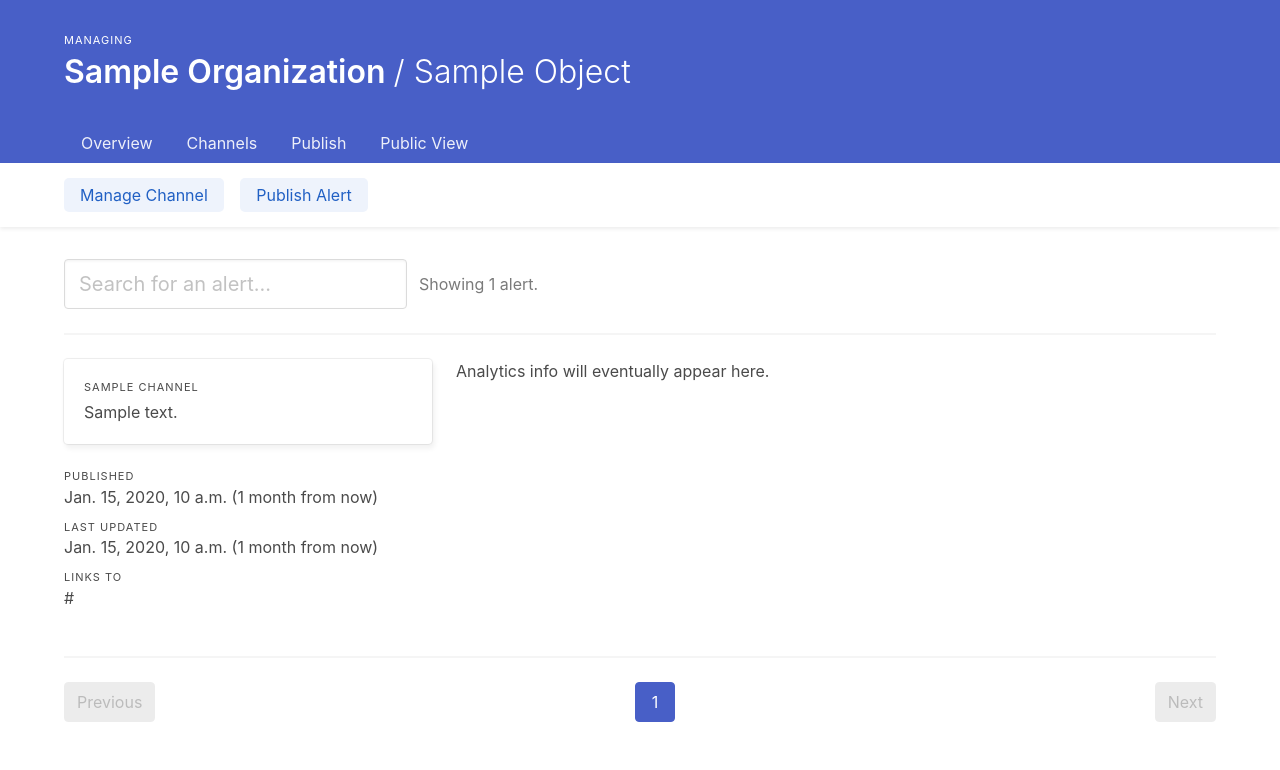
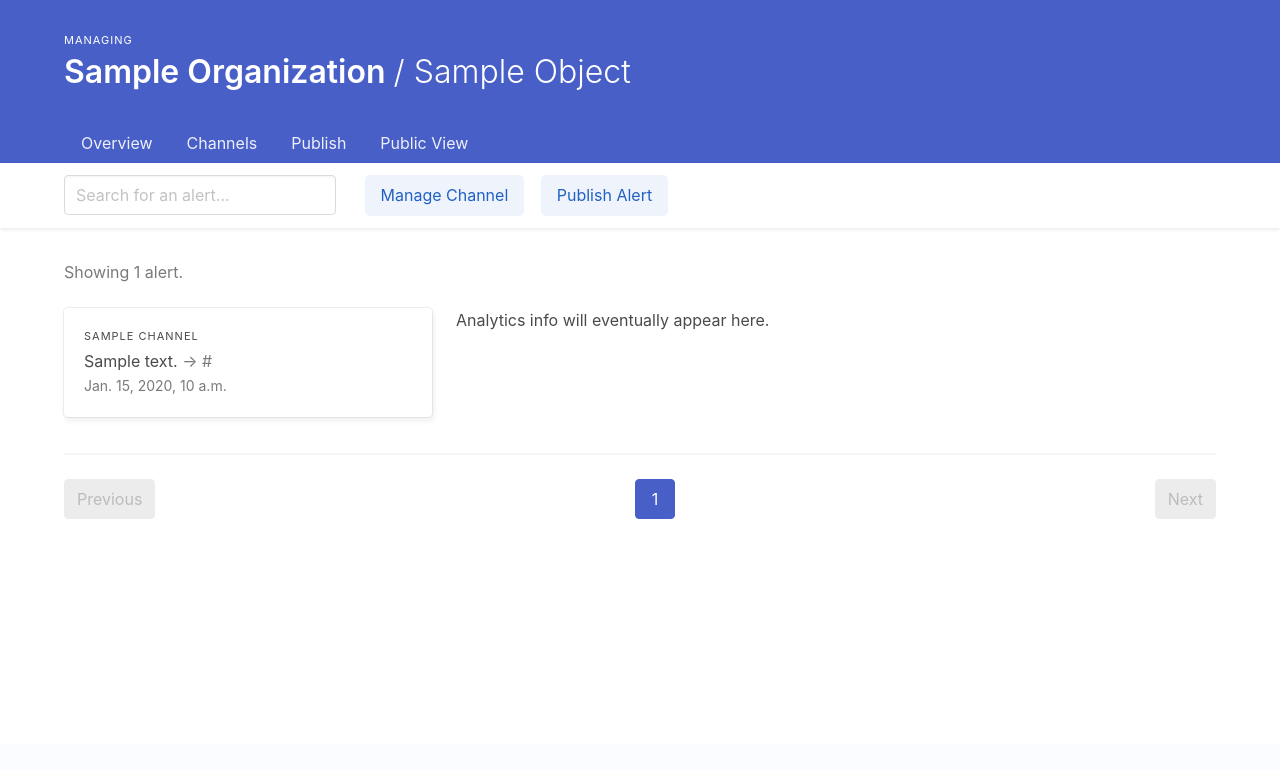
Before and after one commit to news-catalyst/openalerts, a Django app: template openalerts/management/templates/management/pages/channel.html in a window 1280 px wide. Shown: the part 56-826 px from the top of the page. After the commit the page ends 575 px from the top, so only its background shows below. Run offline with Django 3.2, Linux system fonts and the light colour scheme; the template is opened without the code that fills it: most values are stand-ins (such as "Sample title", 1, 10 or a date in 2020); some libraries are stand-ins or nearby versions.

Commit message:
Improve channel list styling

```diff
--- a/openalerts/management/static/management/css/management.css
+++ b/openalerts/management/static/management/css/management.css
@@ -41,8 +41,8 @@ a.box:hover {
 }
 
 .org-page-action:not(:empty) {
-    padding-top: 1.25em;
-    padding-bottom: 1.25em;
+    padding-top: 0.75em;
+    padding-bottom: 0.75em;
 }
 
 .org-page-action a {
@@ -50,14 +50,21 @@ a.box:hover {
     color: #2160c4;
     cursor: pointer;
     justify-content: center;
-    padding-bottom: calc(.5em - 1px);
+    padding-bottom: calc(.6em - 1px);
     padding-left: 1em;
     padding-right: 1em;
-    margin-right: 0.75em;
-    padding-top: calc(.5em - 1px);
+    padding-top: calc(.6em - 1px);
     text-align: center;
     white-space: nowrap;
     border-radius: 5px;
+}
+
+.org-page-action * {
+    margin-right: 0.75em;
+    margin-top: 0px;
+    margin-bottom: 0px;
+    display: inline-block;
+    width: inherit;
 }
 
 .is-org-hero .hero-body {
--- a/openalerts/management/templates/management/includes/alert.html
+++ b/openalerts/management/templates/management/includes/alert.html
@@ -4,16 +4,9 @@
     <div class="column is-4">
         <a class="box card" href="{% url "management:edit_alert" org_id=organization.id pk=alert.id %}">
             <p class="heading">{{alert.channel.name}}</p>
-            <p>{{alert.content}}</p>
+            <p>{{alert.content}} {% if alert.url %}<span class="alert-url has-text-grey">&rarr; {{alert.url}}</span>{% endif %}</p>
+            <p class="has-text-grey"><small>{{alert.published}} {% if alert.updated != alert.published %}(updated {{alert.updated|naturaltime}}){% endif %}</small></p>
         </a>
-        <p class="heading is-marginless">Published</p>
-        <p class="has-bottom-margin">{{alert.published}} ({{alert.published|naturaltime}})</p>
-        <p class="heading is-marginless">Last updated</p>
-        <p class="has-bottom-margin">{{alert.updated}} ({{alert.updated|naturaltime}})</p>
-        {% if alert.url %}
-        <p class="heading is-marginless">Links to</p>
-        <p class="has-bottom-margin">{{alert.url}}</p>
-        {% endif %}
     </div>
     <div class="column is-8">
         Analytics info will eventually appear here.
--- a/openalerts/management/templates/management/pages/channel.html
+++ b/openalerts/management/templates/management/pages/channel.html
@@ -8,25 +8,17 @@
 {% endblock %}
 
 {% block action %}
+<form method="GET" class="is-inline is-limited-width">
+    <input type="search" class="input" name="search" value="{{request.GET.search}}"
+        placeholder="Search for an alert...">
+</form>
 <a href="{% url "management:edit_channel" org_id=organization.id pk=object.id %}">Manage Channel</a>
 <a href="{% url "management:create_alert" org_id=organization.id%}?channel={{object.id}}">Publish Alert</a>
 {% endblock %}
 
 {% block content %}
-<div class="level">
-    <div class="level-left">
-        <div class="level-item">
-            <form method="GET" class="is-significant-width">
-                <input type="search" class="input is-medium" name="search" value="{{request.GET.search}}"
-                    placeholder="Search for an alert...">
-            </form>
-        </div>
-        <div class="level-item">
-            <p class="has-text-grey">Showing {{total_alerts|intcomma}} alert{% if total_alerts != 1 %}s{% endif %}.</p>
-        </div>
-    </div>
-</div>
-<hr>
+<p class="has-text-grey">Showing {{total_alerts|intcomma}} alert{% if total_alerts != 1 %}s{% endif %}.</p>
+<br>
 {% for alert in page_obj %}
 {% include 'management/includes/alert.html' %}
 <hr>
```
